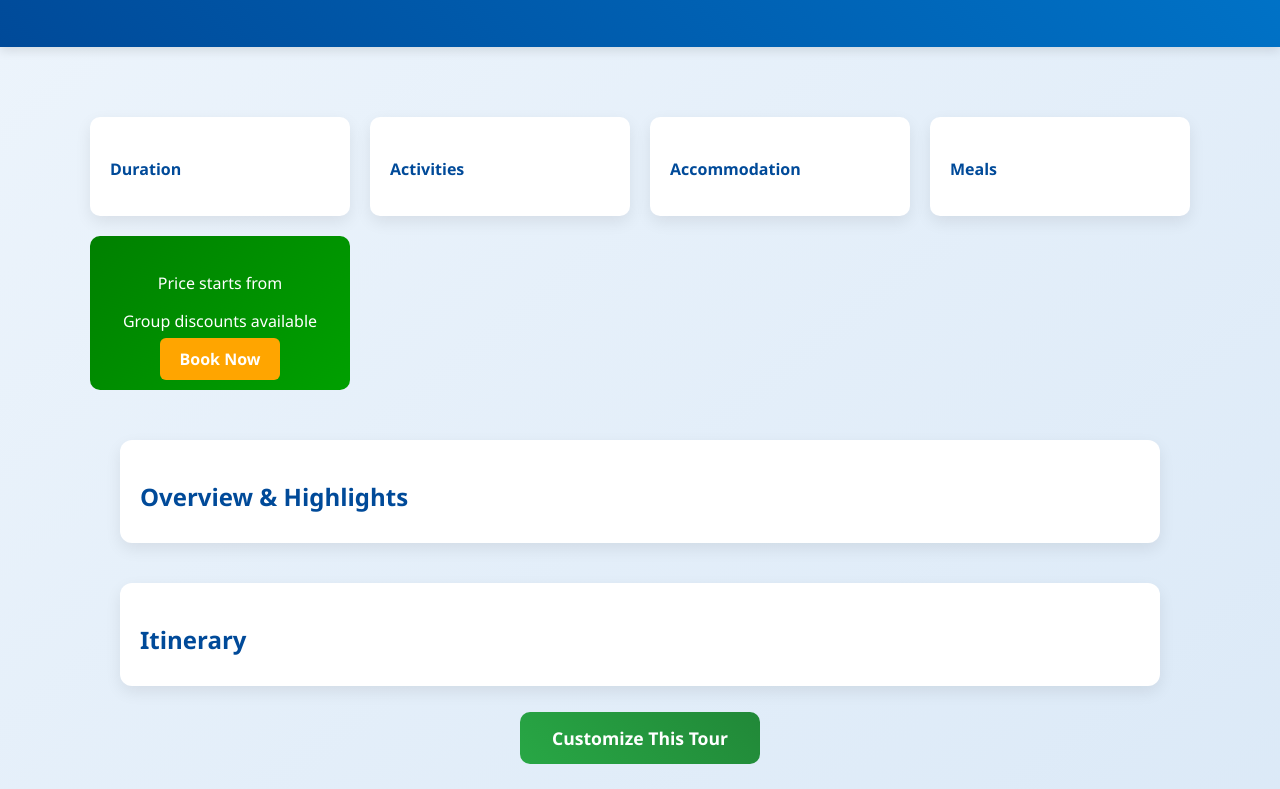
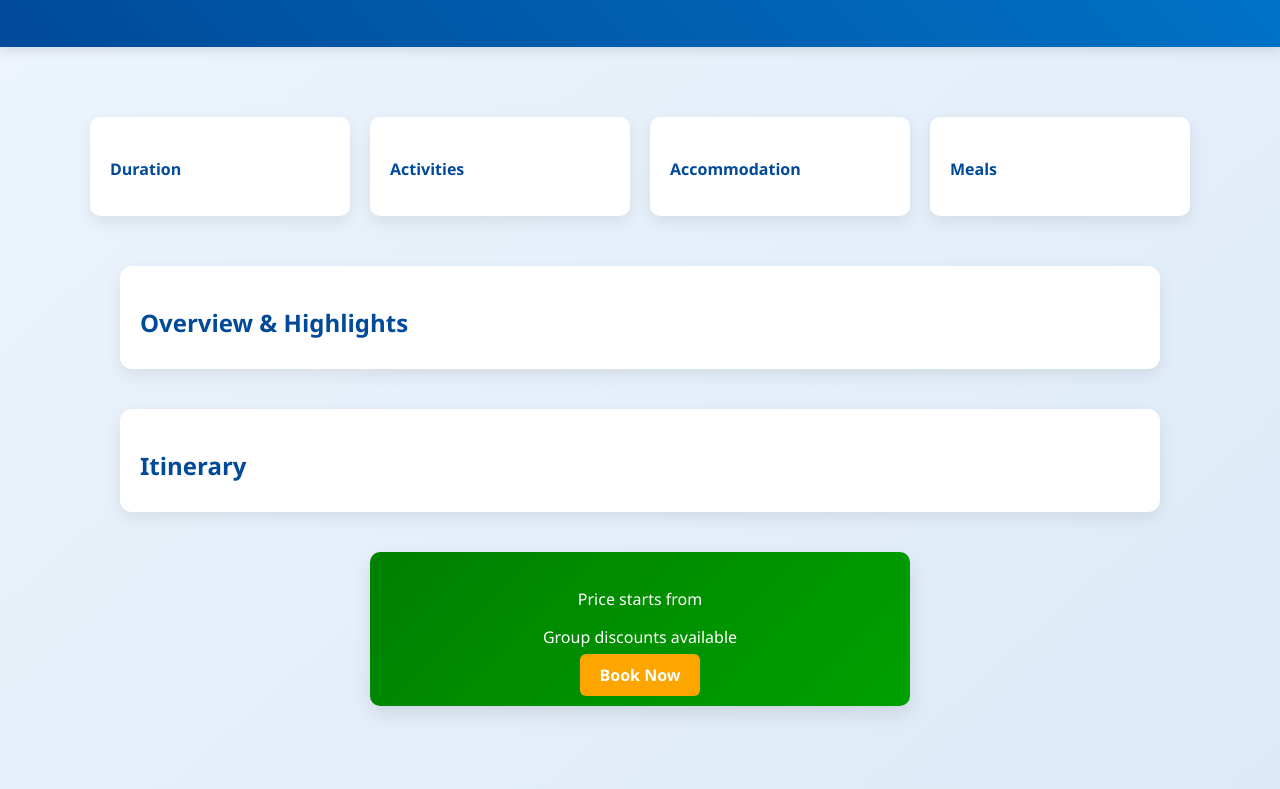
Before and after one commit to parnish007/lfftt, a website: page src/html/tours/tour-detail.html in a window 1280 px wide. Shown: the part 163-952 px from the top of the page. Drawn offline with Linux system fonts and the light colour scheme.

Commit message:
5 20 update

```diff
--- a/src/html/tours/tour-detail.html
+++ b/src/html/tours/tour-detail.html
@@ -89,6 +89,9 @@
     padding: 20px;
     border-radius: 10px;
     text-align: center;
+    max-width: 500px;
+    margin: 0 auto 50px;
+    box-shadow: 0 8px 20px rgba(0,0,0,0.1);
   }
 
   .price-box h2 {
@@ -116,6 +119,7 @@
     text-decoration: none;
     display: inline-block;
     margin-top: 20px;
+    transition: 0.3s ease;
   }
 
   .btn:hover {
@@ -123,12 +127,12 @@
   }
 
   .customize-section {
-      max-width: 1000px;
-      margin: 40px auto 60px;
     text-align: center;
+    padding: 40px 20px;
   }
 
-    .customize-btn {
+  .customize-btn,
+  .customize-section .btn {
     background: linear-gradient(45deg, #28a745, #218838);
     color: white;
     padding: 14px 32px;
@@ -136,9 +140,12 @@
     text-decoration: none;
     font-size: 1.1rem;
     font-weight: bold;
+    display: inline-block;
+    margin-top: 30px;
   }
 
-    .customize-btn:hover {
+  .customize-btn:hover,
+  .customize-section .btn:hover {
     background: linear-gradient(45deg, #218838, #28a745);
   }
 
@@ -161,6 +168,7 @@
     font-size: 0.9rem;
   }
 </style>
+
 </head>
 <body>
 
@@ -188,12 +196,6 @@
       <h4>Meals</h4>
       <p class="meals"></p>
     </div>
-    <div class="price-box">
-      <p>Price starts from</p>
-      <h2><span class="currency-symbol"></span><span class="price-value"></span></h2>
-      <p>Group discounts available</p>
-      <a href="/booking.html">Book Now</a>
-    </div>
   </section>
 
   <section class="overview-section">
@@ -206,15 +208,21 @@
     <div id="itinerary-container"></div>
   </section>
 
+  <section class="price-box">
+    <p>Price starts from</p>
+    <h2><span class="currency-symbol"></span><span class="price-value"></span></h2>
+    <p>Group discounts available</p>
+    <a href="/booking.html">Book Now</a>
+  </section>
+
   <section class="customize-section">
-    <a id="customize-link" class="customize-btn">Customize This Tour</a>
+    <a href="/tour/customize-tour.html" class="btn">Customize Your Tour</a>
   </section>
 
   <footer>
     &copy; 2025 Life For Fun Travel & Tours Pvt. Ltd.
   </footer>
 
-  <!-- ✅ External JS file -->
   <script src="/js/tour-detail.js"></script>
 </body>
 </html>
```
Also changed, not shown: src/html/tours/tours.html (+21 -0 lines). Lines whose indentation alone changed are shown as unchanged.
